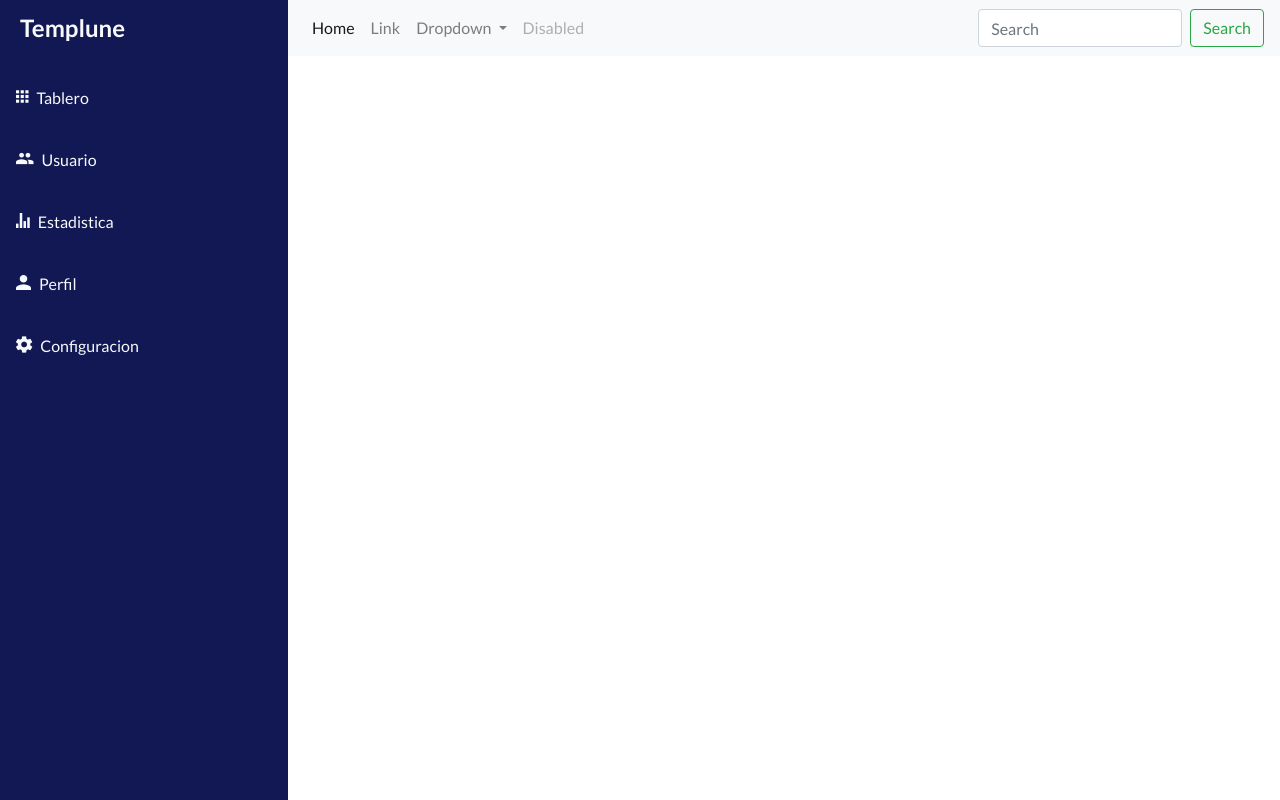
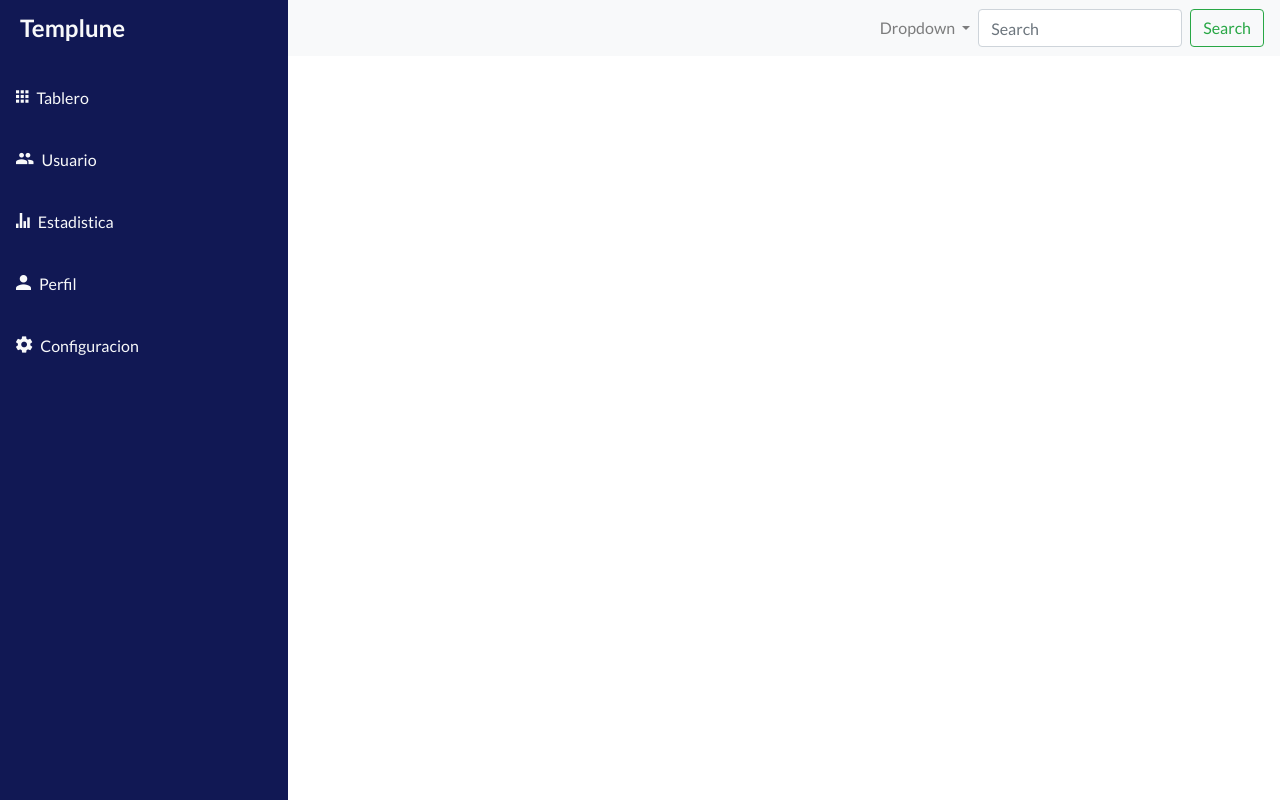
Before and after one commit to Lindapazw/bootstrap_dashboard, a plain HTML site: page index.html in a window 1280 px wide. Drawn offline with nearby package versions, Linux system fonts and the light colour scheme.

Commit message:
delete unusable links

```diff
--- a/index.html
+++ b/index.html
@@ -46,13 +46,7 @@
                     </button>
 
                     <div class="collapse navbar-collapse" id="navbarSupportedContent">
-                    <ul class="navbar-nav mr-auto">
-                        <li class="nav-item active">
-                        <a class="nav-link" href="#">Home <span class="sr-only">(current)</span></a>
-                        </li>
-                        <li class="nav-item">
-                        <a class="nav-link" href="#">Link</a>
-                        </li>
+                    <ul class="navbar-nav ml-auto">
                         <li class="nav-item dropdown">
                         <a class="nav-link dropdown-toggle" href="#" id="navbarDropdown" role="button" data-toggle="dropdown" aria-haspopup="true" aria-expanded="false">
                             Dropdown
@@ -64,9 +58,7 @@
                             <a class="dropdown-item" href="#">Something else here</a>
                         </div>
                         </li>
-                        <li class="nav-item">
-                        <a class="nav-link disabled" href="#">Disabled</a>
-                        </li>
+
                     </ul>
                     <form class="form-inline my-2 my-lg-0">
                         <input class="form-control mr-sm-2" type="search" placeholder="Search" aria-label="Search">
```
